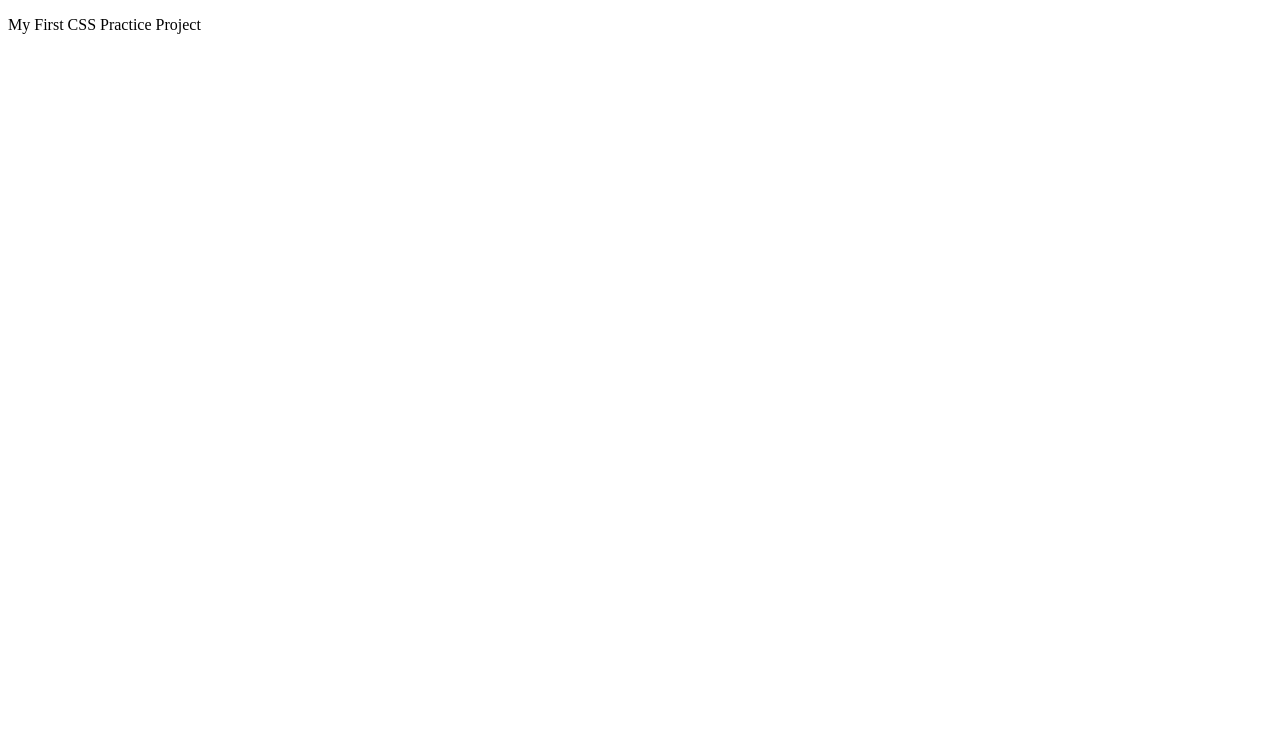
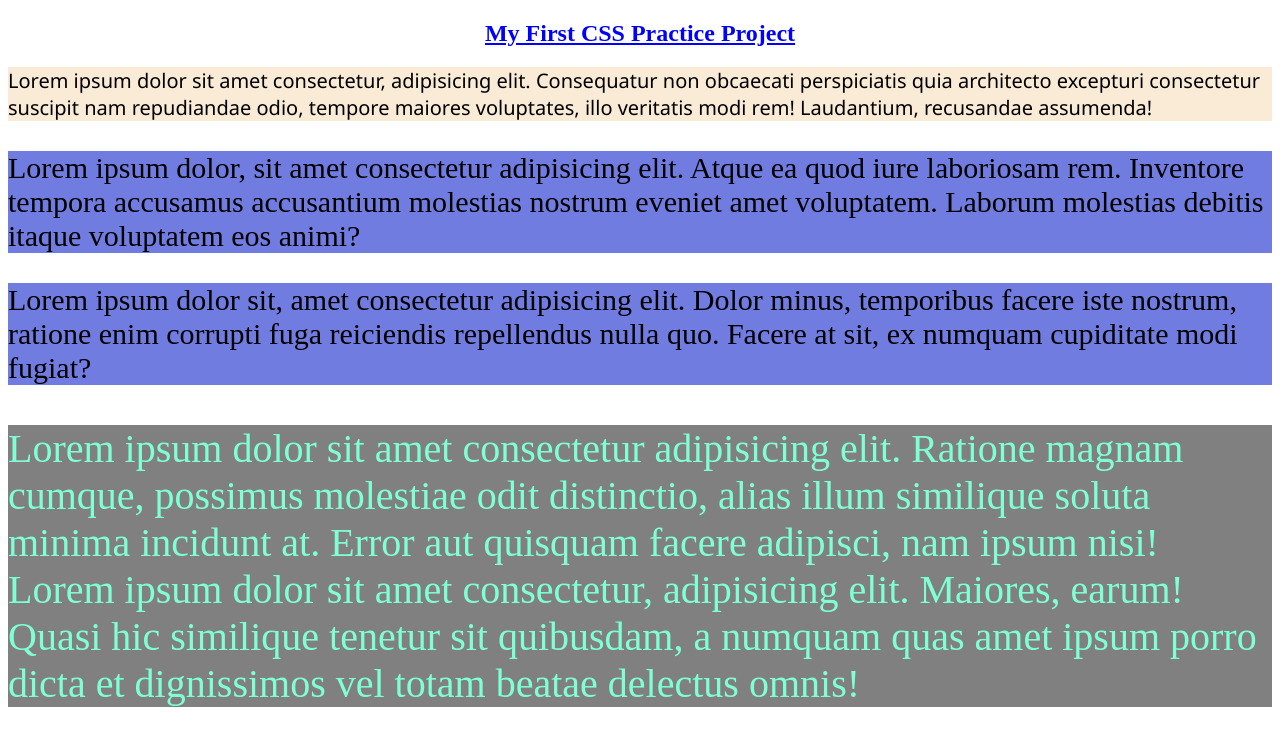
Before and after one commit to jasaiful/my-css-practice-task, a plain HTML site: page index.html in a window 1280 px wide. Drawn offline with Linux system fonts and the light colour scheme.

Commit message:
Added inline, internal & external css

```diff
--- /dev/null
+++ b/CSS/blog.css
@@ -0,0 +1,5 @@
+.external{
+    font-size: 40px;
+    background-color: gray;
+    color: aquamarine;
+}
--- a/index.html
+++ b/index.html
@@ -4,8 +4,23 @@
     <meta charset="UTF-8">
     <meta name="viewport" content="width=device-width, initial-scale=1.0">
     <title>CSS Practice</title>
+    <style>
+        #inline{background-color: antiquewhite; font-family: 'Segoe UI', Tahoma, Geneva, Verdana, sans-serif; font-size: 20px;}
+
+        .inline{font-size: 30px; background-color: rgb(113, 124, 224);}
+
+    </style>
+    <link rel="stylesheet" href="CSS/blog.css">
 </head>
 <body>
-    <p>My First CSS Practice Project</p>
+    <h2 style="color: blue; text-align: center; text-decoration: underline;">My First CSS Practice Project</h2>
+    <p id="inline">Lorem ipsum dolor sit amet consectetur, adipisicing elit. Consequatur non obcaecati perspiciatis quia architecto excepturi consectetur suscipit nam repudiandae odio, tempore maiores voluptates, illo veritatis modi rem! Laudantium, recusandae assumenda!</p>
+
+    <p class="inline">Lorem ipsum dolor, sit amet consectetur adipisicing elit. Atque ea quod iure laboriosam rem. Inventore tempora accusamus accusantium molestias nostrum eveniet amet voluptatem. Laborum molestias debitis itaque voluptatem eos animi?</p>
+
+    <P class="inline">Lorem ipsum dolor sit, amet consectetur adipisicing elit. Dolor minus, temporibus facere iste nostrum, ratione enim corrupti fuga reiciendis repellendus nulla quo. Facere at sit, ex numquam cupiditate modi fugiat?</P>
+
+    <p class="external">Lorem ipsum dolor sit amet consectetur adipisicing elit. Ratione magnam cumque, possimus molestiae odit distinctio, alias illum similique soluta minima incidunt at. Error aut quisquam facere adipisci, nam ipsum nisi! Lorem ipsum dolor sit amet consectetur, adipisicing elit. Maiores, earum! Quasi hic similique tenetur sit quibusdam, a numquam quas amet ipsum porro dicta et dignissimos vel totam beatae delectus omnis!
+    </p>
 </body>
 </html>
```
